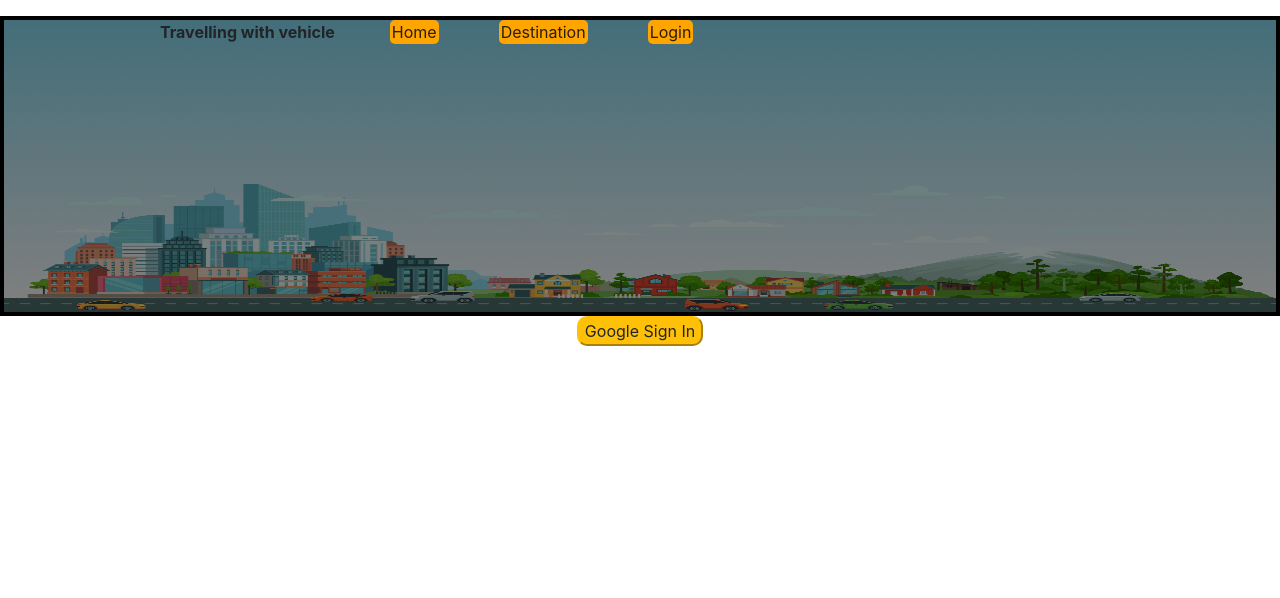
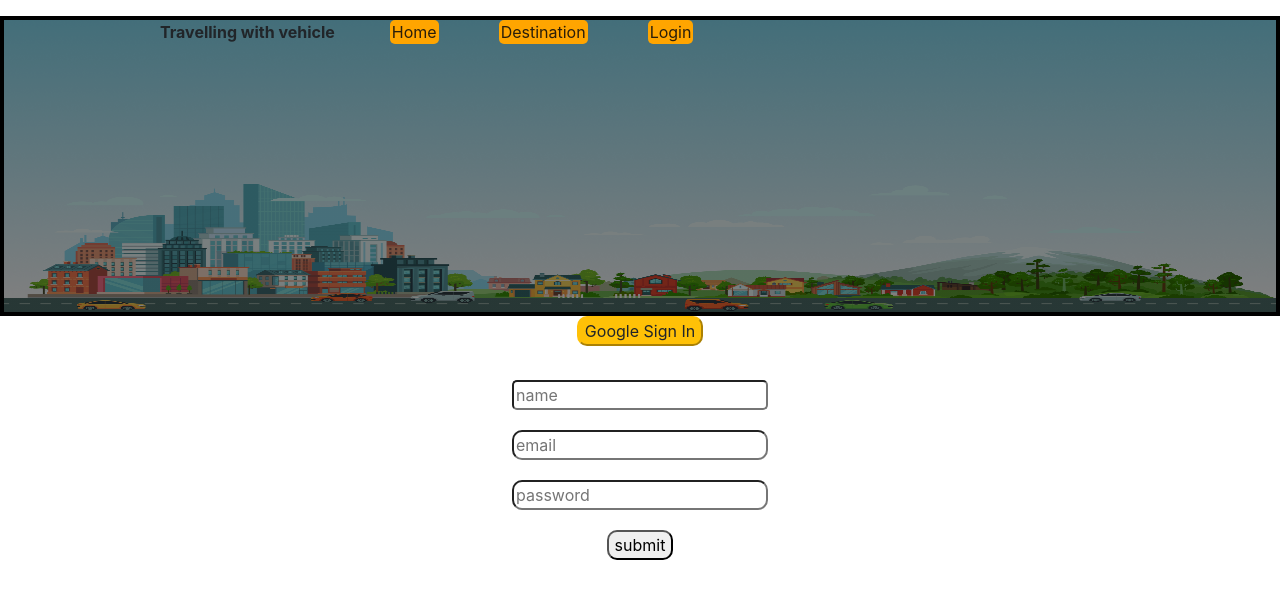
Before and after one commit to alikhanmohammadsajid/travelling-with-vehicle, a React (Create React App) app: page /login in a window 1280 px wide. Shown: the top 598 px of the page. Built offline with nearby package versions, Linux system fonts and the light colour scheme.

Commit message:
lst commit

```diff
--- a/src/Components/Login/Login.js
+++ b/src/Components/Login/Login.js
@@ -32,10 +32,56 @@ const Login = () => {
         });
     }
 
+    const handleBlur = (e) => {
+        let isFormValid = true
+        if (e.target.name === "email") {
+            isFormValid = /\S+@\S+\.\S+/.test(e.target.value)
+
+        }
+
+        if (e.target.name === "password") {
+            const isPasswordValid = e.target.value.length > 6;
+            const passwordNum = /\d{1}/.test(e.target.value)
+            isFormValid = (isPasswordValid && passwordNum);
+        }
+        if (isFormValid) {
+            const newUserInfo = { ...loggedInUser }
+            newUserInfo[e.target.name] = [e.target.value]
+            setLoggedInUser(newUserInfo)
+        }
+    }
+    const handleSubmit = (e) => {
+
+        if (loggedInUser.email && loggedInUser.password) {
+            firebase.auth().createUserWithEmailAndPassword(loggedInUser.email, loggedInUser.password)
+
+                .catch((error) => {
+                    var errorCode = error.code;
+                    var errorMessage = error.message;
+                    console.log(errorCode, errorMessage);
+                });
+        }
+        e.preventDefault()
+    }
+
     return (
-        <div  style={{textAlign:"center"}}>
+        <div style={{ textAlign: "center" }}>
 
-            <button style={{borderRadius:"10px"}} className="btn-warning" onClick={handleGoogleSignIn}>Google Sign In</button>
+            <button style={{ borderRadius: "10px" }} className="btn-warning" onClick={handleGoogleSignIn}>Google Sign In</button>
+
+            <br />
+            <br />
+            <form onsubmit={handleSubmit}>
+
+                <input name="name" style={{ borderRadius: "5px", margin: "10px" }} onBlur={handleBlur} type="text" placeholder="name" />
+                <br />
+                <input name="email" style={{ borderRadius: "10px", margin: "10px" }} onBlur={handleBlur} type="text" placeholder="email" required />
+                <br />
+                <input style={{ borderRadius: "10px", margin: "10px" }} onBlur={handleBlur} type="password" name="password" placeholder="password" required />
+                <br />
+                <input style={{ borderRadius: "10px", margin: "10px" }} onClick={handleSubmit} type="submit" value="submit" />
+
+            </form>
         </div>
     );
 };
```
Also changed, not shown: 1 other file (tests, documents, lock files or other folders).
